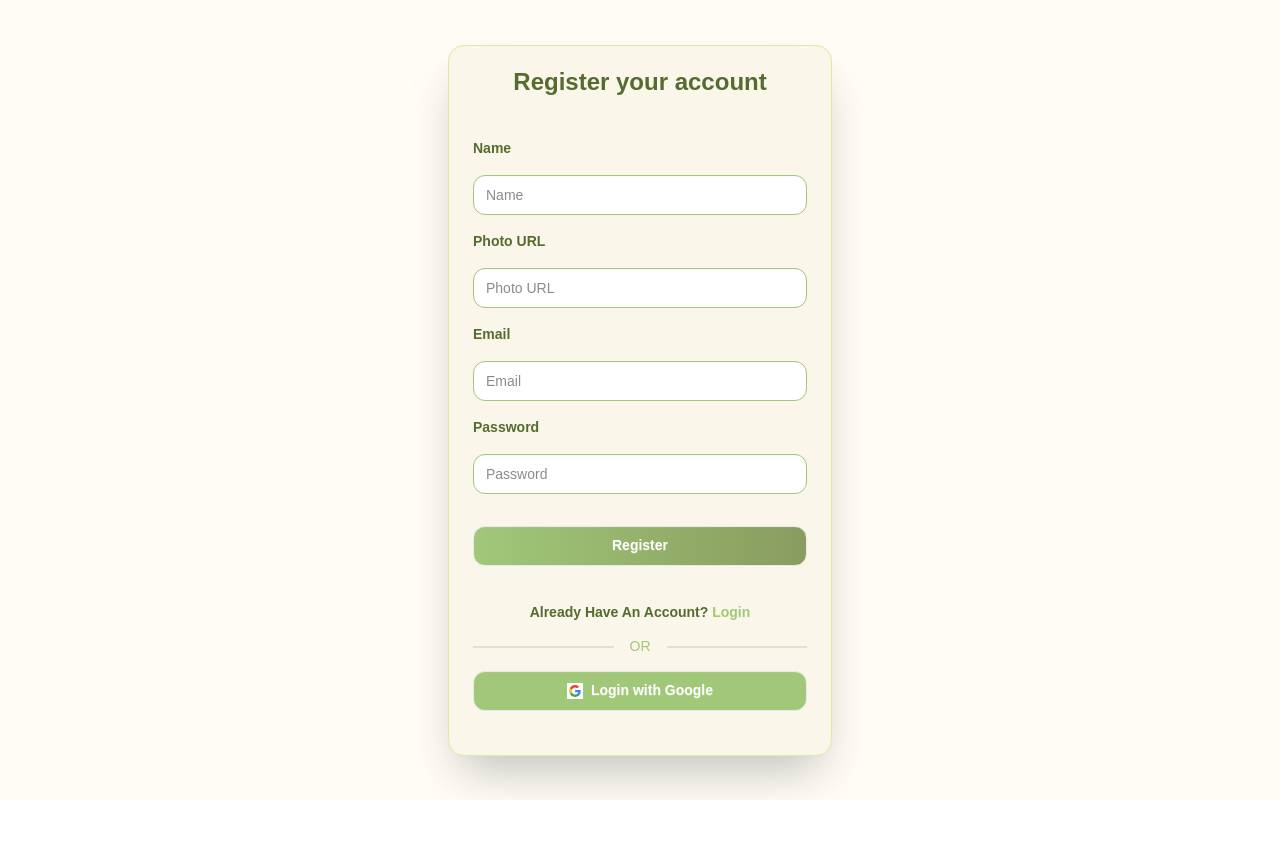
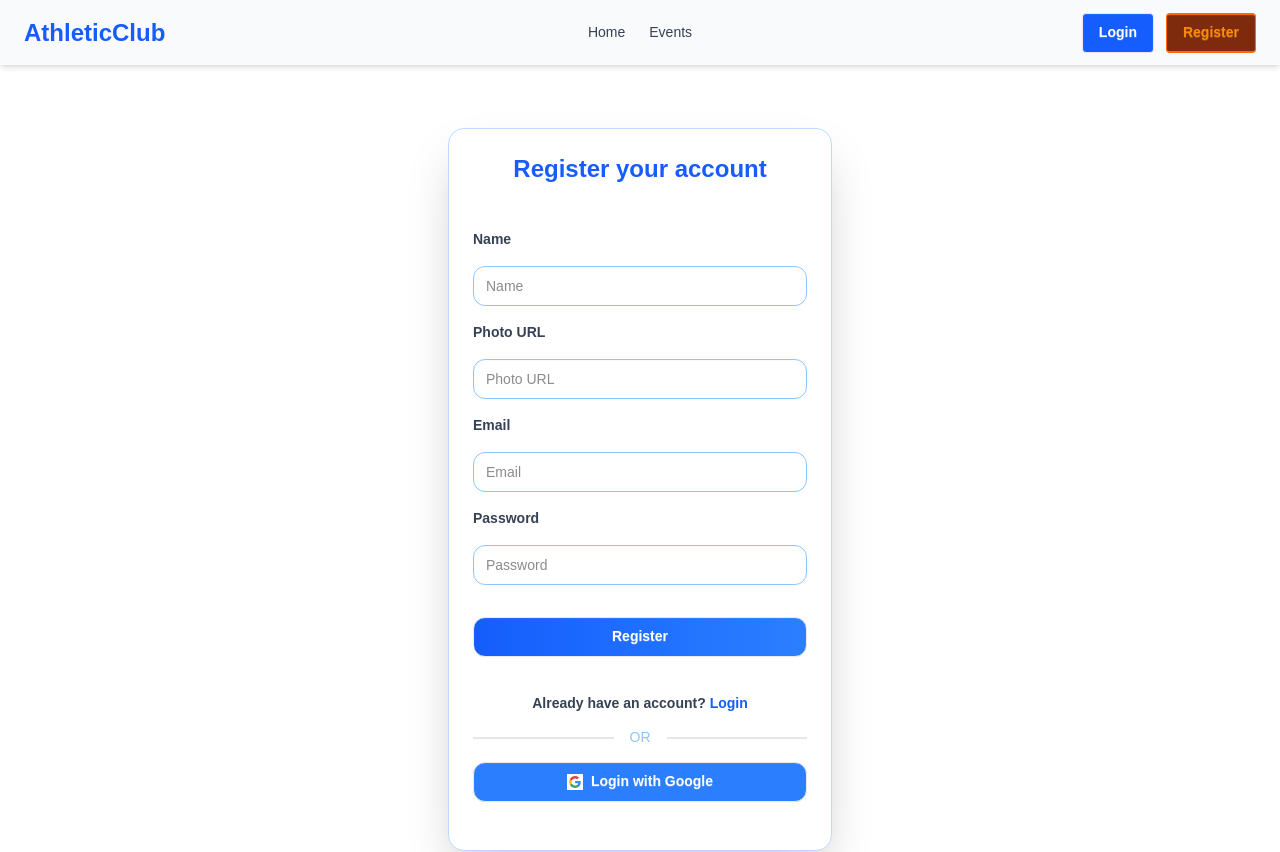
Before and after one commit to ishtiaqueht/assignment-11-client, a React (Vite) app: page /register in a window 1280 px wide. Shown: the top 852 px of the page. Before the commit the page ends 800 px from the top, so only its background shows below. Built offline with nearby package versions, Linux system fonts and the light colour scheme; no server answers.

Commit message:
private route done

```diff
--- a/src/components/Navbar.jsx
+++ b/src/components/Navbar.jsx
@@ -75,7 +75,7 @@ const Navbar = () => {
         </NavLink>
         <NavLink
           to="/register"
-          className="btn bg-orange-500 hover:bg-orange-600 text-white btn-sm md:btn-md"
+          className="btn bg-orange-900 hover:bg-orange-300 text-white btn-sm md:btn-md"
         >
           Register
         </NavLink>
--- a/src/index.css
+++ b/src/index.css
@@ -6,6 +6,6 @@
 }
 
 a.active {
-  @apply border-b-2 border-t-2 border-blue-500;
+  @apply border-b-2 border-t-2 border-orange-500;
   @apply text-orange-400;
 }
--- a/src/pages/Auth/Login.jsx
+++ b/src/pages/Auth/Login.jsx
@@ -39,35 +39,36 @@ const Login = () => {
       });
   };
   return (
-    <div className="login flex justify-center items-center min-h-screen bg-[#FFFDF6] px-4">
-      <div className="card bg-[#FAF6E9] w-full max-w-sm shrink-0 shadow-2xl py-5 rounded-2xl border border-[#DDEB9D]">
-        <h2 className="font-semibold text-2xl text-center text-[#556B2F] mb-4">
-          Login your account
+   <div className="login flex justify-center items-center min-h-screen  px-4">
+  <div className="card bg-white w-full max-w-sm shrink-0 shadow-2xl py-6 rounded-2xl border border-blue-200">
+    <h2 className="font-bold text-2xl text-center text-blue-600 mb-5">
+      Login to your account
     </h2>
     <form onSubmit={handleLogin} className="card-body px-6">
       <fieldset className="space-y-4">
-            <label className="block font-semibold text-[#556B2F]">Email</label>
+        {/* Email */}
+        <label className="block font-semibold text-gray-700">Email</label>
         <input
           name="email"
           type="email"
           autoComplete="off"
-              className="input w-full rounded-xl border border-[#A0C878] px-3 py-2 focus:outline-none focus:ring-2 focus:ring-[#A0C878]"
+          className="input w-full rounded-xl border border-blue-300 px-3 py-2 focus:outline-none focus:ring-2 focus:ring-blue-400"
           placeholder="Email"
           required
         />
 
-            <label className="block font-semibold text-[#556B2F]">
-              Password
-            </label>
+        {/* Password */}
+        <label className="block font-semibold text-gray-700">Password</label>
         <input
           name="password"
           type="password"
           autoComplete="new-password"
-              className="input w-full rounded-xl border border-[#A0C878] px-3 py-2 focus:outline-none focus:ring-2 focus:ring-[#A0C878]"
+          className="input w-full rounded-xl border border-blue-300 px-3 py-2 focus:outline-none focus:ring-2 focus:ring-blue-400"
           placeholder="Password"
           required
         />
 
+        {/* Forgot Password */}
         <a
           onClick={() => {
             const email = prompt("Enter your email to reset password:");
@@ -77,32 +78,37 @@ const Login = () => {
                 .catch((err) => toast.error(err.message));
             }
           }}
-              className="link link-hover cursor-pointer text-[#699447]"
+          className="link link-hover cursor-pointer text-blue-500 hover:text-blue-600 transition"
         >
           Forgot password?
         </a>
 
+        {/* Error message */}
         {error && <p className="text-red-600 text-xs">{error}</p>}
 
+        {/* Login Button */}
         <button
           type="submit"
-              className="btn mt-4 w-full bg-gradient-to-r from-[#A0C878] to-[#899c5f] hover:from-[#899c5f] hover:to-[#A0C878] text-white font-semibold rounded-xl transition"
+          className="btn mt-4 w-full bg-gradient-to-r from-blue-600 to-blue-500 hover:from-blue-500 hover:to-blue-600 text-white font-semibold rounded-xl transition"
         >
           Login
         </button>
 
-            <p className="font-semibold text-center pt-5 text-[#556B2F]">
-              Don’t Have An Account?{" "}
-              <Link className="text-[#A0C878] hover:underline" to="/register">
+        {/* Register link */}
+        <p className="font-semibold text-center pt-5 text-gray-700">
+          Don’t have an account?{" "}
+          <Link className="text-blue-600 hover:underline" to="/register">
             Register
           </Link>
         </p>
 
-            <div className="divider text-[#A0C878]">OR</div>
+        {/* Divider */}
+        <div className="divider text-blue-300">OR</div>
 
+        {/* Google Login */}
         <button
           onClick={handleGoogleLogin}
-              className="btn w-full bg-[#A0C878] text-white rounded-xl flex items-center justify-center gap-2 hover:bg-[#899c5f] transition"
+          className="btn w-full bg-blue-500 hover:bg-blue-600 text-white rounded-xl flex items-center justify-center gap-2 transition"
         >
           <svg
             aria-label="Google logo"
@@ -137,6 +143,7 @@ const Login = () => {
     </form>
   </div>
 </div>
+
   );
 };
 
--- a/src/pages/Auth/Register.jsx
+++ b/src/pages/Auth/Register.jsx
@@ -79,78 +79,79 @@ const Register = () => {
       });
   };
   return (
-    <div className="register flex justify-center items-center min-h-screen bg-[#FFFDF6] px-4">
-      <div className="card bg-[#FAF6E9] w-full max-w-sm shrink-0 shadow-2xl py-5 rounded-2xl border border-[#DDEB9D]">
-        <h2 className="font-semibold text-2xl text-center text-[#556B2F] mb-4">
+    <div className="register flex justify-center items-center min-h-screen px-4">
+  <div className="card bg-white w-full max-w-sm shrink-0 shadow-2xl py-6 rounded-2xl border border-blue-200">
+    <h2 className="font-bold text-2xl text-center text-blue-600 mb-5">
       Register your account
     </h2>
     <form onSubmit={handleRegister} className="card-body px-6">
       <fieldset className="space-y-4">
-            <label className="block font-semibold text-[#556B2F]">Name</label>
+        {/* Name */}
+        <label className="block font-semibold text-gray-700">Name</label>
         <input
           name="name"
           type="text"
-              className="input w-full rounded-xl border border-[#A0C878] px-3 py-2 focus:outline-none focus:ring-2 focus:ring-[#A0C878]"
+          className="input w-full rounded-xl border border-blue-300 px-3 py-2 focus:outline-none focus:ring-2 focus:ring-blue-400"
           placeholder="Name"
           required
         />
         {nameError && <p className="text-xs text-red-600">{nameError}</p>}
 
-            <label className="block font-semibold text-[#556B2F]">
-              Photo URL
-            </label>
+        {/* Photo URL */}
+        <label className="block font-semibold text-gray-700">Photo URL</label>
         <input
           name="photo"
           type="text"
-              className="input w-full rounded-xl border border-[#A0C878] px-3 py-2 focus:outline-none focus:ring-2 focus:ring-[#A0C878]"
+          className="input w-full rounded-xl border border-blue-300 px-3 py-2 focus:outline-none focus:ring-2 focus:ring-blue-400"
           placeholder="Photo URL"
           required
         />
 
-            <label className="block font-semibold text-[#556B2F]">Email</label>
+        {/* Email */}
+        <label className="block font-semibold text-gray-700">Email</label>
         <input
           name="email"
           type="email"
           autoComplete="off"
-              className="input w-full rounded-xl border border-[#A0C878] px-3 py-2 focus:outline-none focus:ring-2 focus:ring-[#A0C878]"
+          className="input w-full rounded-xl border border-blue-300 px-3 py-2 focus:outline-none focus:ring-2 focus:ring-blue-400"
           placeholder="Email"
           required
         />
 
-            <label className="block font-semibold text-[#556B2F]">
-              Password
-            </label>
+        {/* Password */}
+        <label className="block font-semibold text-gray-700">Password</label>
         <input
           name="password"
           type="password"
           autoComplete="new-password"
-              className="input w-full rounded-xl border border-[#A0C878] px-3 py-2 focus:outline-none focus:ring-2 focus:ring-[#A0C878]"
+          className="input w-full rounded-xl border border-blue-300 px-3 py-2 focus:outline-none focus:ring-2 focus:ring-blue-400"
           placeholder="Password"
           required
         />
-            {passwordError && (
-              <p className="text-xs text-red-600">{passwordError}</p>
-            )}
+        {passwordError && <p className="text-xs text-red-600">{passwordError}</p>}
 
+        {/* Register Button */}
         <button
           type="submit"
-              className="btn mt-4 w-full bg-gradient-to-r from-[#A0C878] to-[#899c5f] hover:from-[#899c5f] hover:to-[#A0C878] text-white font-semibold rounded-xl transition"
+          className="btn mt-4 w-full bg-gradient-to-r from-blue-600 to-blue-500 hover:from-blue-500 hover:to-blue-600 text-white font-semibold rounded-xl transition"
         >
           Register
         </button>
 
-            <p className="font-semibold text-center pt-5 text-[#556B2F]">
-              Already Have An Account?{" "}
-              <Link className="text-[#A0C878] hover:underline" to="/login">
+        {/* Login Link */}
+        <p className="font-semibold text-center pt-5 text-gray-700">
+          Already have an account?{" "}
+          <Link className="text-blue-600 hover:underline" to="/login">
             Login
           </Link>
         </p>
 
-            <div className="divider text-[#A0C878]">OR</div>
+        <div className="divider text-blue-300">OR</div>
 
+        {/* Google Login */}
         <button
           onClick={handleGoogleLogin}
-              className="btn w-full bg-[#A0C878] text-white rounded-xl flex items-center justify-center gap-2 hover:bg-[#899c5f] transition"
+          className="btn w-full bg-blue-500 hover:bg-blue-600 text-white rounded-xl flex items-center justify-center gap-2 transition"
         >
           <svg
             aria-label="Google logo"
@@ -185,6 +186,7 @@ const Register = () => {
     </form>
   </div>
 </div>
+
   );
 };
 
--- a/src/routes/PrivateRouter.jsx
+++ b/src/routes/PrivateRouter.jsx
@@ -1,17 +1,20 @@
-// import React from 'react';
+import React, { use } from 'react';
+import { AuthContext } from '../provider/AuthProvider';
+import { Navigate, useLocation } from 'react-router';
+import Loading from '../components/Loading';
 
-// const PrivateRouter = ({children}) => {
-// const { user,loading } = use(AuthContext);
+const PrivateRouter = ({children}) => {
+const { user,loading } = use(AuthContext);
 
-//   const location = useLocation();
+  const location = useLocation();
 
-//   if (loading) {
-//     return <Loading></Loading>;
-//   }
+  if (loading) {
+    return <Loading></Loading>;
+  }
 
-//   if (user && user?.email) {
-//     return children;
-//   }
-//   return <Navigate state={location.pathname}  to="/login"></Navigate>;
-// };
-// export default PrivateRouter;
+  if (user && user?.email) {
+    return children;
+  }
+  return <Navigate state={location.pathname}  to="/login"></Navigate>;
+};
+export default PrivateRouter;
--- a/src/routes/router.jsx
+++ b/src/routes/router.jsx
@@ -10,6 +10,7 @@ import UpdateEvent from "../pages/UpdateEvent/UpdateEvent";
 import NotFound from "../pages/NotFound";
 import Login from "../pages/Auth/Login";
 import Register from "../pages/Auth/Register";
+import PrivateRouter from "./PrivateRouter";
 
 export const router = createBrowserRouter([
   {
@@ -21,23 +22,40 @@ export const router = createBrowserRouter([
       { path: "events/:id", element: <EventDetails /> },
       {
         path: "make-event",
-        element: <MakeEvent />,
+        element: (
+          <PrivateRouter>
+            <MakeEvent />
+          </PrivateRouter>
+        ),
       },
       {
         path: "myBookings",
-        element: <MyBookings />,
+        element: (
+          <PrivateRouter>
+            <MyBookings />
+          </PrivateRouter>
+        ),
       },
       {
         path: "manageEvents",
-        element: <ManageEvents />,
+        element: (
+          <PrivateRouter>
+            <ManageEvents />
+          </PrivateRouter>
+        ),
       },
       {
         path: "updateEvent/:id",
-        element: <UpdateEvent />,
+        element: (
+          <PrivateRouter>
+            <UpdateEvent />
+          </PrivateRouter>
+        ),
       },
       { path: "*", element: <NotFound /> },
+
+      { path: "/login", element: <Login /> },
+      { path: "/register", element: <Register /> },
     ],
   },
-  { path: "/login", element: <Login /> },
-  { path: "/register", element: <Register /> },
 ]);
```
Lines whose indentation alone changed are shown as unchanged.
